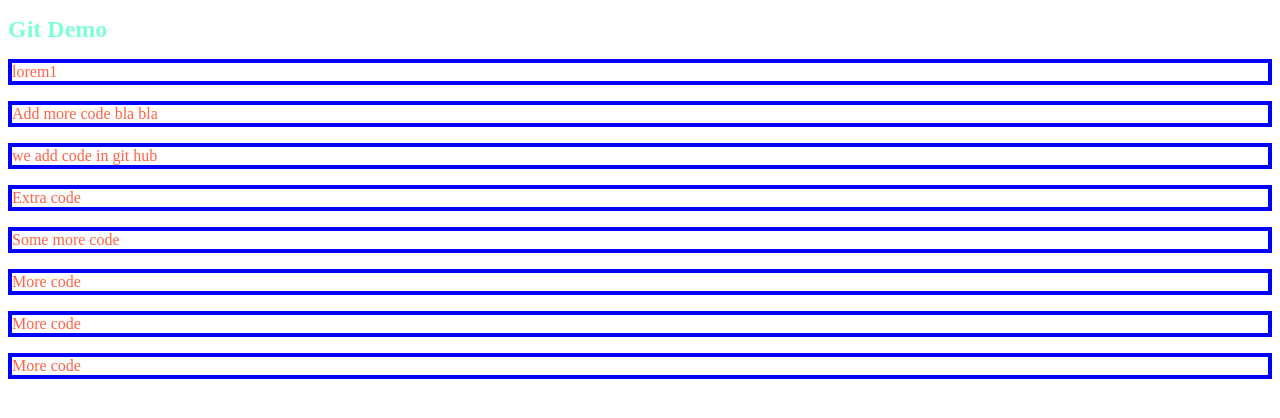
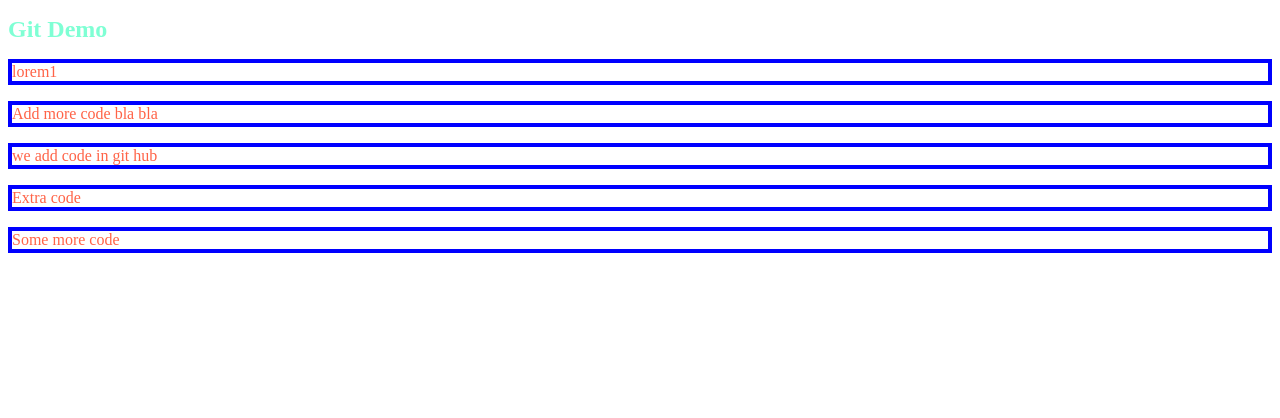
Before and after one commit to NidhiPatel7/branchingDemo, a plain HTML site: page index.html in a window 1280 px wide. Drawn offline with Linux system fonts and the light colour scheme.

Commit message:
remove more code p

```diff
--- a/index.html
+++ b/index.html
@@ -14,8 +14,6 @@
     <p>we add code in git hub</p>
     <p>Extra code</p>
     <p>Some more code</p>
-    <p>More code</p>
-    <p>More code</p>
-    <p>More code</p>
+
 </body>
 </html>
```
